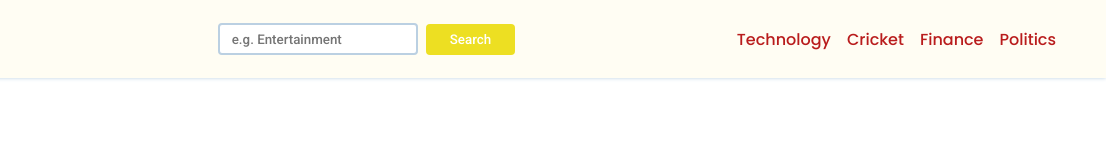
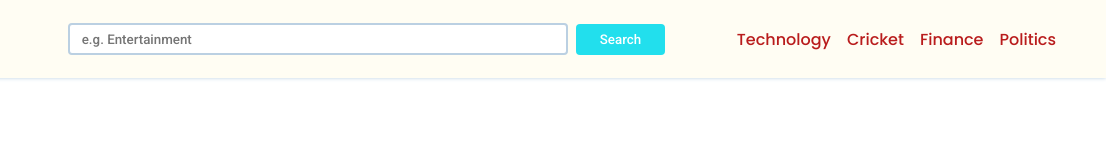
Before and after one commit to codewithnihal15/khabar.com, a plain HTML site: page index.html in a window 1280 px wide. Shown: the full height of the page, 174-1280 px from the left. Drawn offline with Linux system fonts and the light colour scheme; no server answers.

Commit message:
Update style.css

```diff
--- a/style.css
+++ b/style.css
@@ -9,7 +9,7 @@
 :root {
   --primary-text-color: #b91c1c;
   --secondary-text-color: #8d4b4b;
-  --accent-color: #eddf22;
+  --accent-color: #22dfed;
   --accent-color-dark: #a31d1d;
 }
 
@@ -88,7 +88,7 @@ nav {
 }
 
 .news-input {
-  width: 200px;
+  width: 500px;
   height: 100%;
   padding-inline: 12px;
   border-radius: 4px;
```
